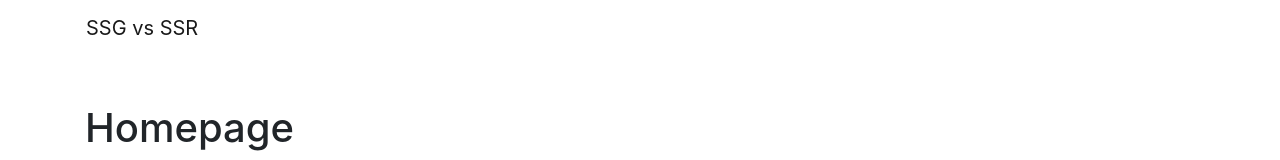
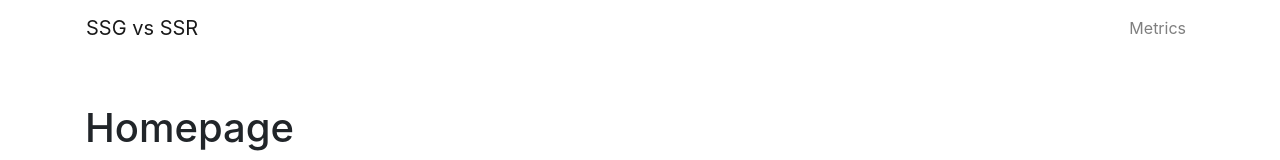
Before and after one commit to toxa16/nextjs-ssg-vs-ssr-demo, a Next.js app: page / in a window 1280 px wide. Shown: the top 160 px of the page. Built offline with nearby package versions, Linux system fonts and the light colour scheme.

Commit message:
init navbar menu

```diff
--- /dev/null
+++ b/components/navbar/active-link.js
@@ -0,0 +1,30 @@
+import { useRouter } from 'next/router';
+
+function ActiveLink({ href, label, isStatic = false }) {
+  const router = useRouter();
+
+  function handleClick(e) {
+    if (!isStatic) {
+      e.preventDefault();
+      router.push(href);
+    }
+  }
+
+  const { pathname } = router;
+  let linkClassName = 'nav-link';
+  if (pathname === href) {
+    linkClassName += ' active';
+  }
+
+  return (
+    <a
+      href={href}
+      className={linkClassName}
+      onClick={handleClick}
+    >
+      { label }
+    </a>
+  );
+}
+
+export default ActiveLink;
--- a/components/navbar/index.js
+++ b/components/navbar/index.js
@@ -1,11 +1,19 @@
 import Link from 'next/link';
+
+import Menu from './menu';
 
 export default function Navbar() {
   return (
-    <nav className="navbar navbar-expand-sm navbar-light container">
+    <nav className="navbar navbar-expand navbar-light container">
       <Link href="/">
         <a className="navbar-brand">SSG vs SSR</a>
       </Link>
+
+      <div className="collapse navbar-collapse">
+        <div className="ml-auto">
+          <Menu />
+        </div>
+      </div>
     </nav>
   );
 }
--- /dev/null
+++ b/components/navbar/menu.js
@@ -0,0 +1,14 @@
+import ActiveLink from './active-link';
+
+export default function Menu() {
+  return (
+    <ul className="navbar-nav">
+      <li className="nav-item">
+        <ActiveLink
+          href="/metrics"
+          label="Metrics"
+        />
+      </li>
+    </ul>
+  );
+}
```
